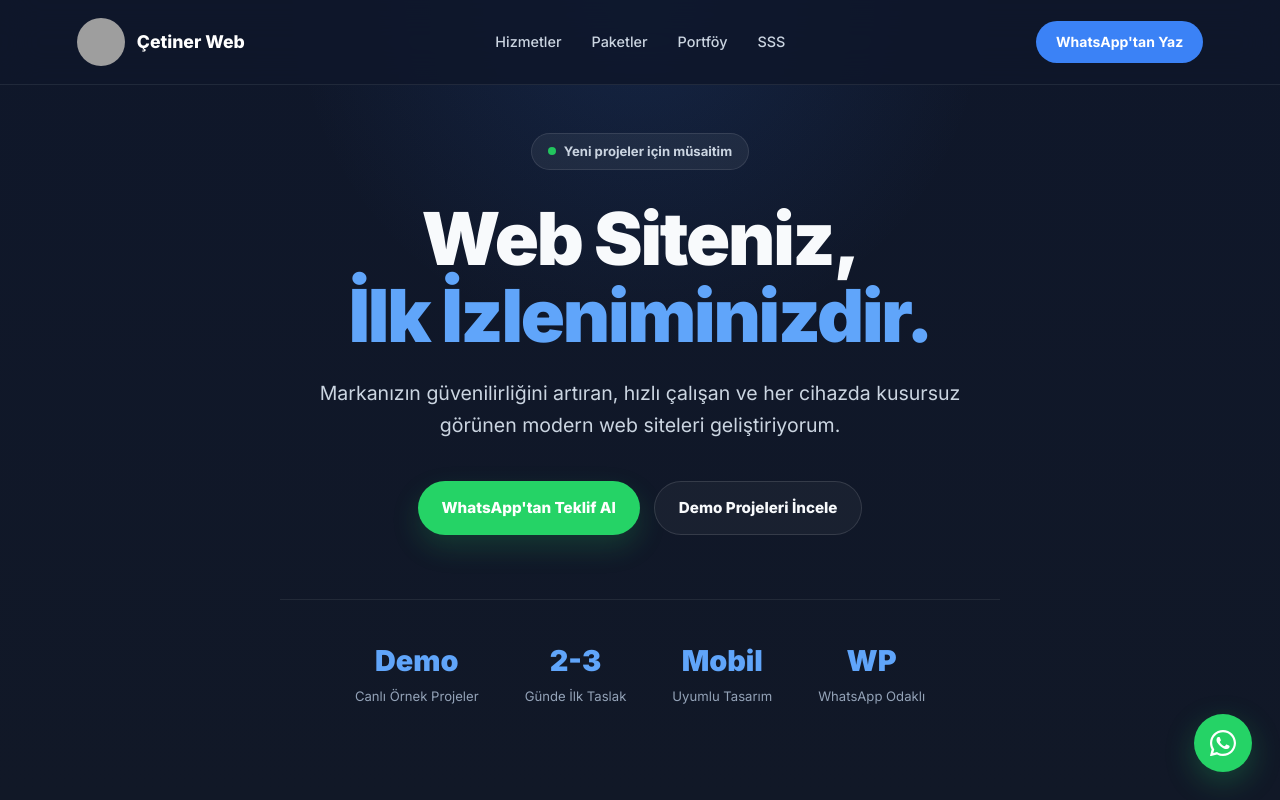
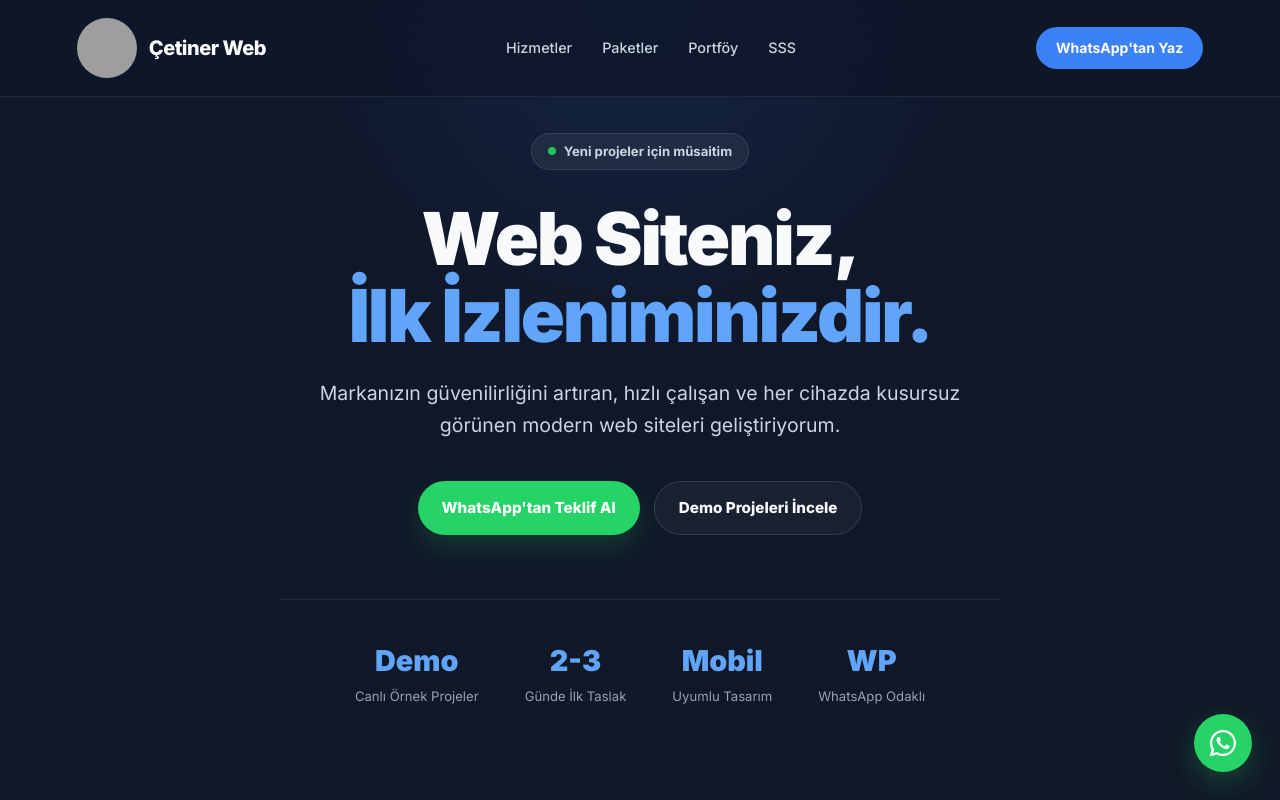
Before and after one commit to canernulldreinull/cetiner_web, a plain HTML site: page index.html in a window 1280 px wide. Shown: the top 800 px of the page. Drawn offline with Linux system fonts and the light colour scheme; grey boxes are pictures that could not be loaded.

Commit message:
Logo ve favicon eklendi

```diff
--- a/css/style.css
+++ b/css/style.css
@@ -52,14 +52,16 @@ nav.scrolled { padding: 12px 6%; background: rgba(15,23,42,.94); }
 }
 
 .nav-logo img{
-  width:48px;
-  height:48px;
+  width:60px;
+  height:60px;
   border-radius:50%;
   object-fit:cover;
 }
 
 .nav-logo span{
-  font-size:1.1rem;
+  font-size: 1.25rem;
+  font-weight: 800;
+  letter-spacing: -0.5px;
 }
 .nav-logo { font-size: 1.3rem; }
 .nav-links { display: flex; gap: 30px; list-style: none; }
```
